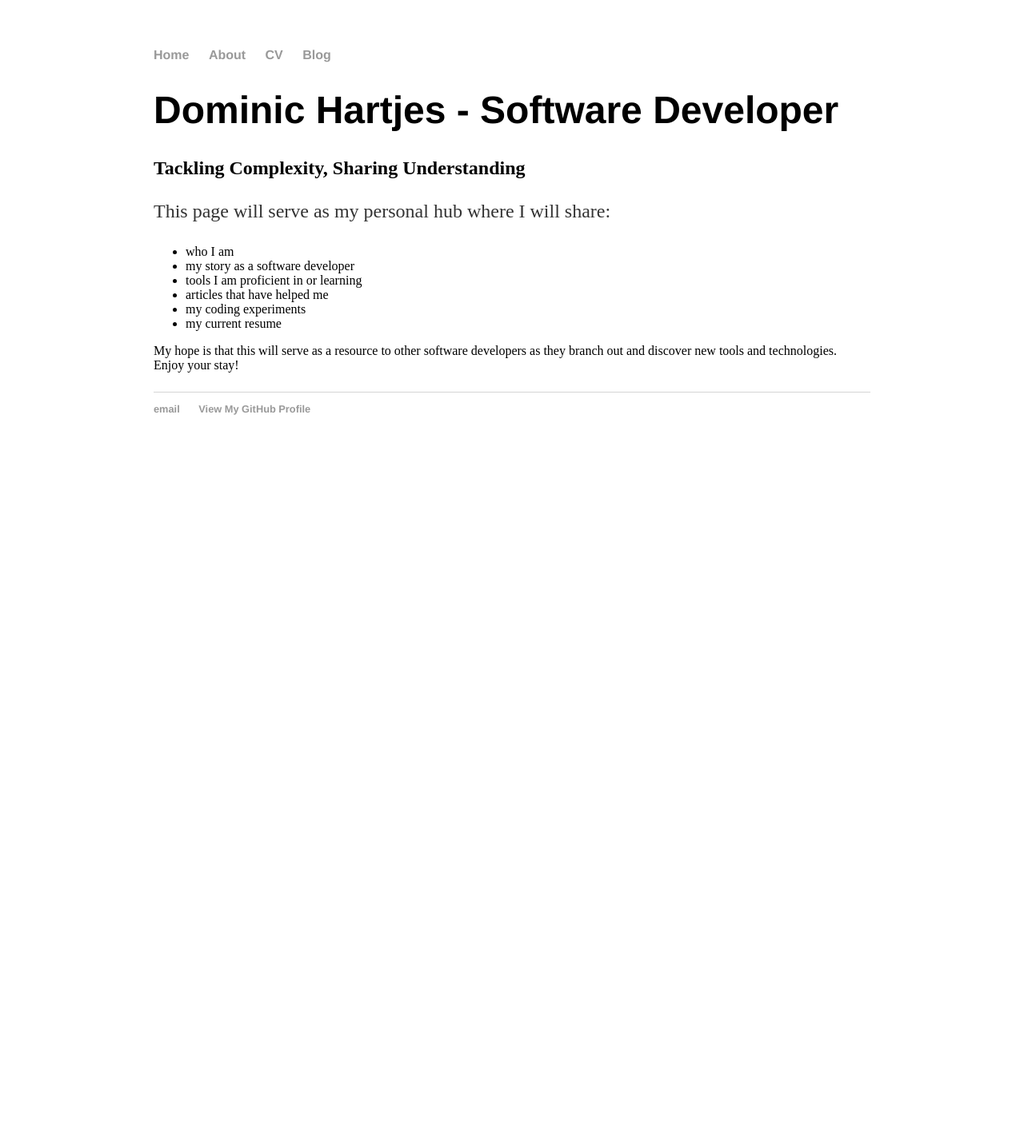
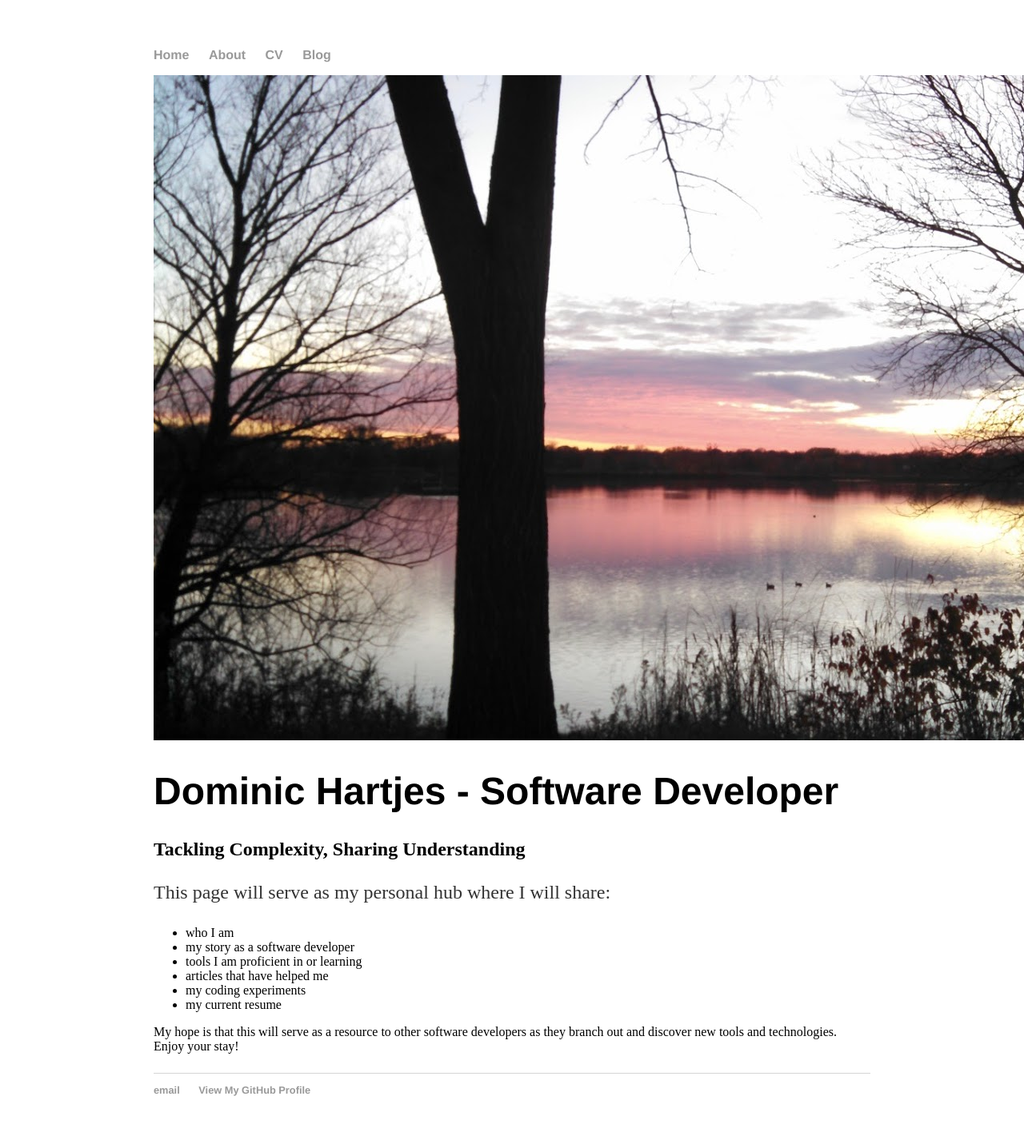
Before and after one commit to dhartjes/dhartjes.github.io, a Jekyll site: the page built from index.html, in a window 1280 px wide. Shown: the whole page at 80% size. Built offline with Jekyll 4.4.1, drawn with Linux system fonts in a browser that asks for light colours; before the commit the page ends 900 px from its top, so only the background shows below that.

Commit message:
Trying out a header image

```diff
--- a/_layouts/default.html
+++ b/_layouts/default.html
@@ -13,6 +13,9 @@
             <li><a href="/blog">Blog</a></li>
         </ul>
     </nav>
+    <header>
+        <img src="{{ site.logo }}" alt="Header image">
+    </header>
     <div class="container">
         {{ content }}
     </div>
```
